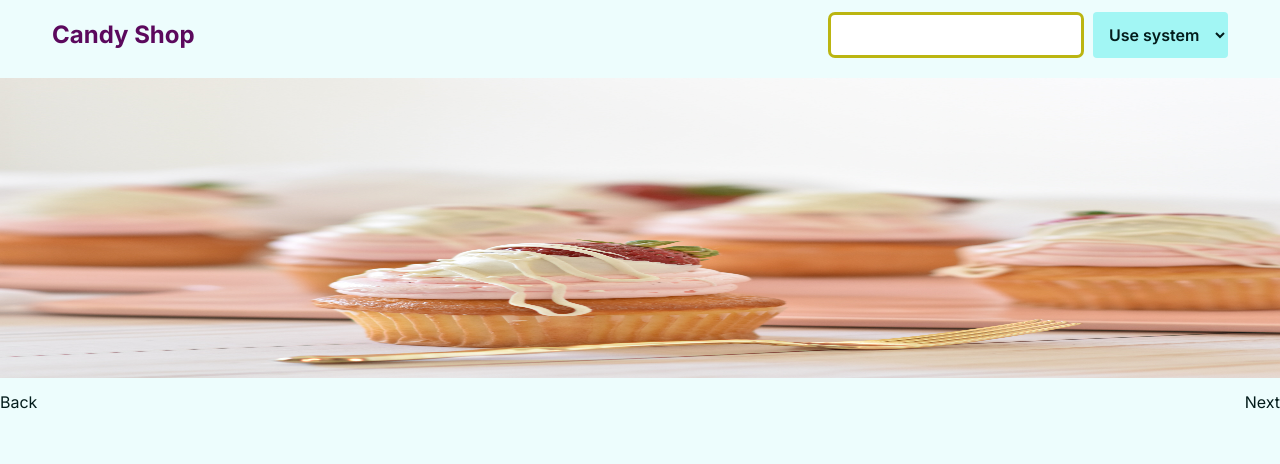
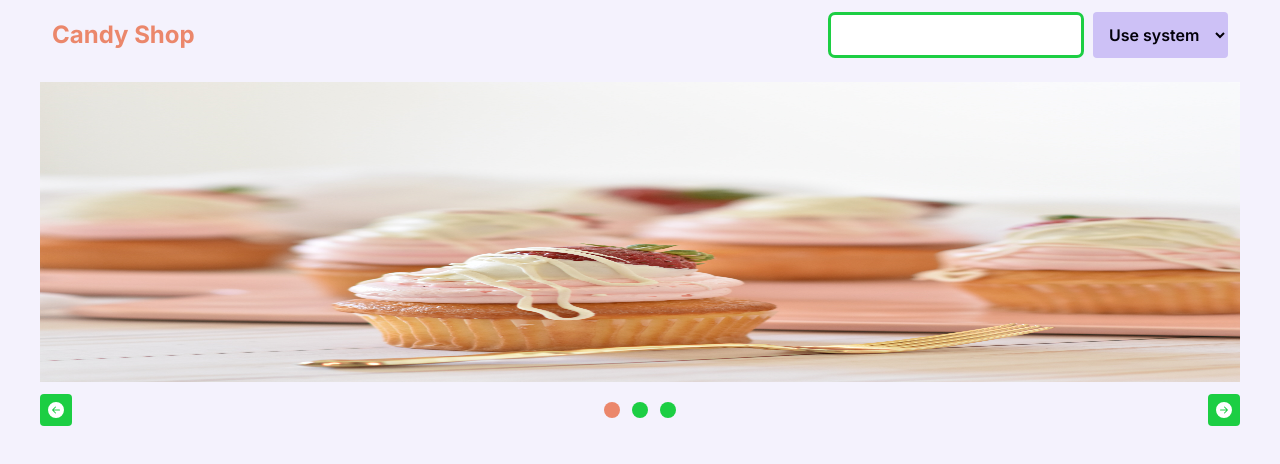
Before and after one commit to A1-services/a1-services, a Next.js app: page / in a window 1280 px wide. Shown: the top 464 px of the page. Built offline with nearby package versions, Linux system fonts and the light colour scheme.

Commit message:
changed the theme

```diff
--- a/src/app/HomeCarousel.tsx
+++ b/src/app/HomeCarousel.tsx
@@ -1,8 +1,12 @@
 "use client";
 
 import Image from "next/image";
+import { useState } from "react";
+import {
+  BsFillArrowRightCircleFill as ArrowRight,
+  BsFillArrowLeftCircleFill as ArrowLeft,
+} from "react-icons/bs";
 import Button from "@/components/Button";
-import { useState } from "react";
 
 interface Props {
   featuredItems: {
@@ -18,6 +22,16 @@ function HomeCarousel({ featuredItems }: Props) {
   const { image, url, title } = featuredItems[currentIndex];
   const lastIndex = featuredItems.length - 1;
 
+  const showMapping = featuredItems.map((item, num) => (
+    <button
+      className={`w-[16px] h-[16px] rounded-full ${
+        currentIndex === num ? "bg-primary" : "bg-accent"
+      }`}
+      onClick={() => setIndex(num)}
+      key={num}
+    />
+  ));
+
   const handleNext = () => {
     if (currentIndex === lastIndex) setIndex(0);
     else setIndex((prev) => prev + 1);
@@ -27,12 +41,26 @@ function HomeCarousel({ featuredItems }: Props) {
     if (currentIndex === 0) setIndex(lastIndex);
     else setIndex((prev) => prev - 1);
   };
+
   return (
     <div className="grid grid-cols-1 gap-3">
-      <Image className="w-full h-[300px] bg-cover bg-no-repeat" src={image} alt={title} width={300} height={300} />
-      <div className="flex justify-between">
-        <Button onClick={handleBack}>Back</Button>
-        <Button onClick={handleNext}>Next</Button>
+      <Image
+        className="w-full h-[300px] bg-cover bg-no-repeat"
+        src={image}
+        alt={title}
+        width={300}
+        height={300}
+      />
+      <div className="flex justify-between items-center">
+        <Button onClick={handleBack}>
+          <ArrowLeft className="text-white" />
+        </Button>
+
+        <div className="flex gap-3">{showMapping}</div>
+
+        <Button onClick={handleNext}>
+          <ArrowRight className="text-white" />
+        </Button>
       </div>
     </div>
   );
--- a/src/app/globals.css
+++ b/src/app/globals.css
@@ -4,18 +4,18 @@
 
 @layer base {
   :root {
-    --text: #031c1b;
-    --background: #edfdfd;
-    --primary: #5b095d;
-    --secondary: #a2f6f4;
-    --accent: #bbb511;
+    --text: #030109;
+    --background: #f4f2fd;
+    --primary: #eb876b;
+    --secondary: #cdc1f6;
+    --accent: #1cce43;
   }
   .dark {
-    --text: #e3fcfb;
-    --background: #021212;
-    --primary: #f4a2f6;
-    --secondary: #095d5b;
-    --accent: #eee844;
+    --text: #fbe5f0;
+    --background: #280618;
+    --primary: #e76569;
+    --secondary: #072c18;
+    --accent: #22ddd6;
   }
 
   body {
--- a/src/app/layout.tsx
+++ b/src/app/layout.tsx
@@ -19,7 +19,9 @@ export default function RootLayout({
     <html lang="en">
       <body className={inter.className}>
         <NavBar />
-        {children}
+        <main className="m-3 sm:mx-auto sm:w-[620px] md:w-[720px] lg:w-[1000px] xl:w-[1200px]">
+          {children}
+        </main>
       </body>
     </html>
   );
--- a/src/components/Button.tsx
+++ b/src/components/Button.tsx
@@ -1,7 +1,7 @@
 type ButtonProps = { children: React.ReactNode; onClick?(): void };
 
 const Button = (props: ButtonProps) => {
-  return <button {...props} className=""/>;
+  return <button {...props} className="bg-accent p-2 rounded"/>;
 };
 
 export default Button;
--- a/src/components/Navbar/index.tsx
+++ b/src/components/Navbar/index.tsx
@@ -4,28 +4,30 @@ import Link from "next/link";
 import { ChangeEvent, useEffect, useState } from "react";
 
 function NavBar() {
-  const [currentTheme, setTheme] = useState<"dark" | "light" | "system">("system")
+  const [currentTheme, setTheme] = useState<"dark" | "light" | "system">(
+    "system"
+  );
 
-  useEffect(()=>{
+  useEffect(() => {
     const documentClassList = document.documentElement.classList;
     if (currentTheme === "system") {
-      const isDark = window.matchMedia('(prefers-color-scheme: dark)').matches
-      if (isDark) documentClassList.add("dark")
-      else documentClassList.remove("dark")
+      const isDark = window.matchMedia("(prefers-color-scheme: dark)").matches;
+      if (isDark) documentClassList.add("dark");
+      else documentClassList.remove("dark");
     }
-  },[currentTheme])
+  }, [currentTheme]);
 
   const handleThemeChange = (e: ChangeEvent<HTMLSelectElement>) => {
     const documentClassList = document.documentElement.classList;
     const theme = e.currentTarget.value;
     if (theme === "dark") {
       documentClassList.add("dark");
-      setTheme("dark")
+      setTheme("dark");
     } else if (theme === "light") {
       documentClassList.remove("dark");
-      setTheme("light")
+      setTheme("light");
     } else if (theme === "system") {
-      setTheme("system")
+      setTheme("system");
     }
   };
 
@@ -36,9 +38,9 @@ function NavBar() {
       </Link>
 
       <div className="flex items-center gap-3">
-        <input className="p-2 rounded outline outline-accent" type="text" />
+        <input className="p-2 rounded outline outline-accent max-md:hidden" type="text" />
         <select
-          className="p-3 bg-secondary rounded font-semibold"
+          className="p-3 bg-secondary rounded font-semibold max-md:hidden"
           onChange={handleThemeChange}
         >
           <option value="system">Use system</option>
```
Also changed, not shown: package.json (+5 -4 lines), 1 other file (tests, documents, lock files or other folders).
